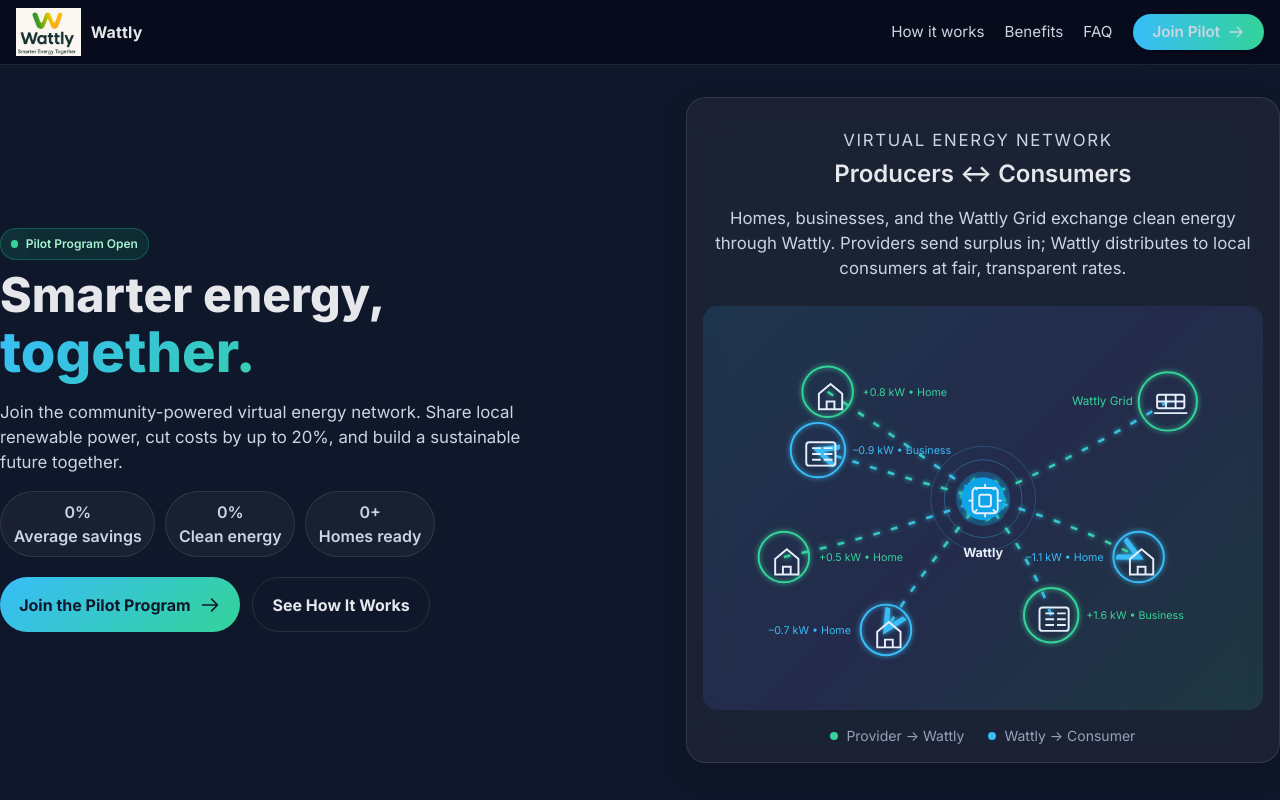
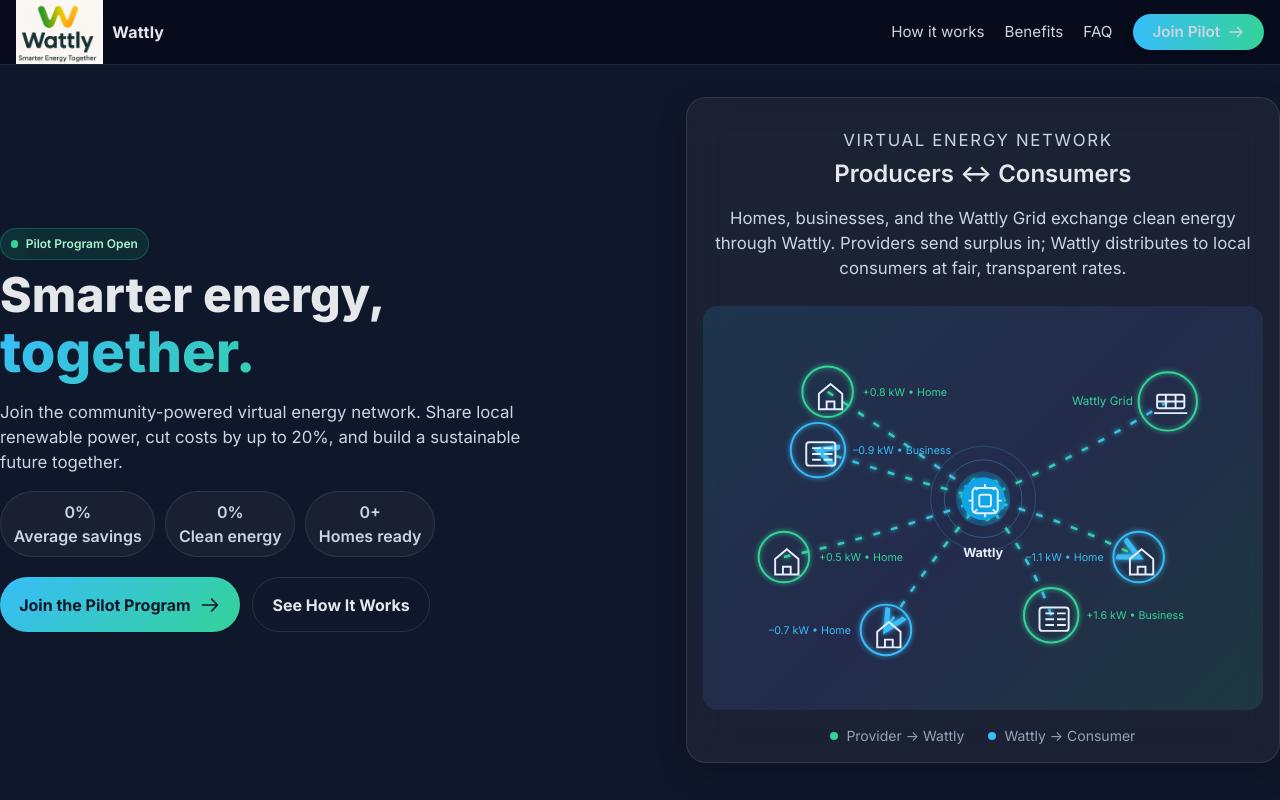
Before and after one commit to jpedersen-pedgroup/wattly, a plain HTML site: page index.html in a window 1280 px wide. Shown: the top 800 px of the page. Drawn offline with nearby package versions, Linux system fonts and the light colour scheme.

Commit message:
Update index.html

```diff
--- a/index.html
+++ b/index.html
@@ -377,7 +377,7 @@
   <header id="main-header">
     <div>
       <a href="#hero" id="logo" aria-label="Wattly home">
-        <img src="assets/WattlyLogo2.png" alt="Wattly" class="h-10 w-auto md:h-12">
+        <img src="assets/WattlyLogo2.png" alt="Wattly" class="h-14 w-auto md:h-16">
         <span>Wattly</span>
       </a>
 
```
